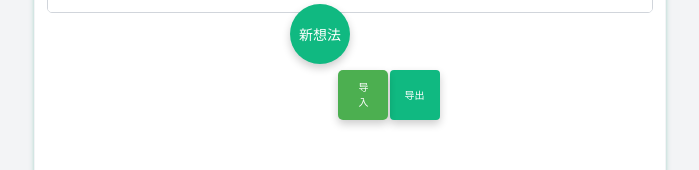
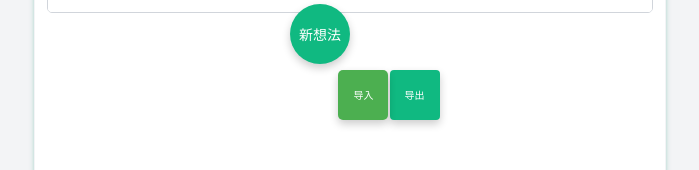
Before and after one commit to mattelim/text-gpt-p5-app, a Next.js app: page / in a window 1280 px wide. Shown: the part 576-746 px from the top of the page, without its empty margins (290-989 px from the left). Built offline with nearby package versions, Linux system fonts and the light colour scheme.

Commit message:
修改按钮

```diff
--- a/pages/styles/App.css
+++ b/pages/styles/App.css
@@ -72,7 +72,8 @@
 
   .custom-file-input {
     display: inline-block;
-    padding: 10px 20px;
+    padding: 10px 15px;
+    align-content:center;
     background-color: #4CAF50; /* 自定义背景颜色 */
     color: white; /* 字体颜色 */
     border: none;
```
